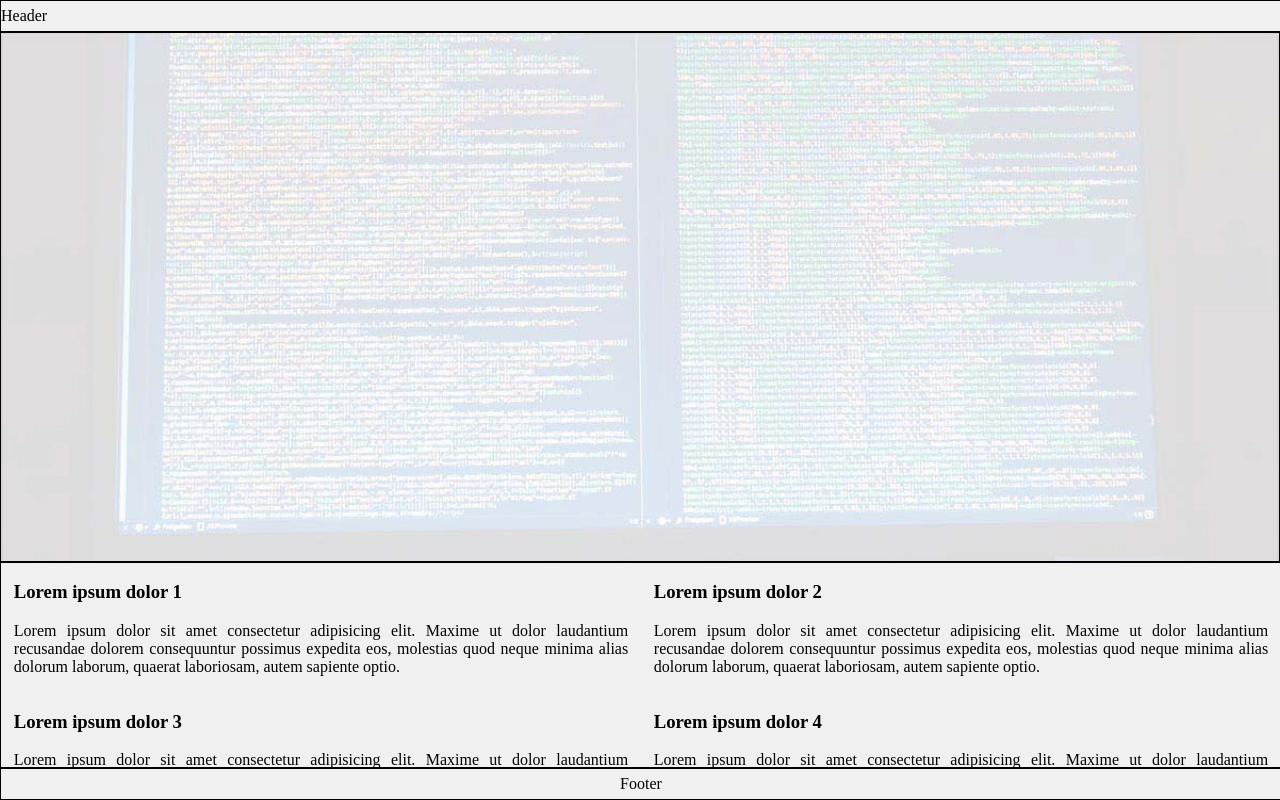
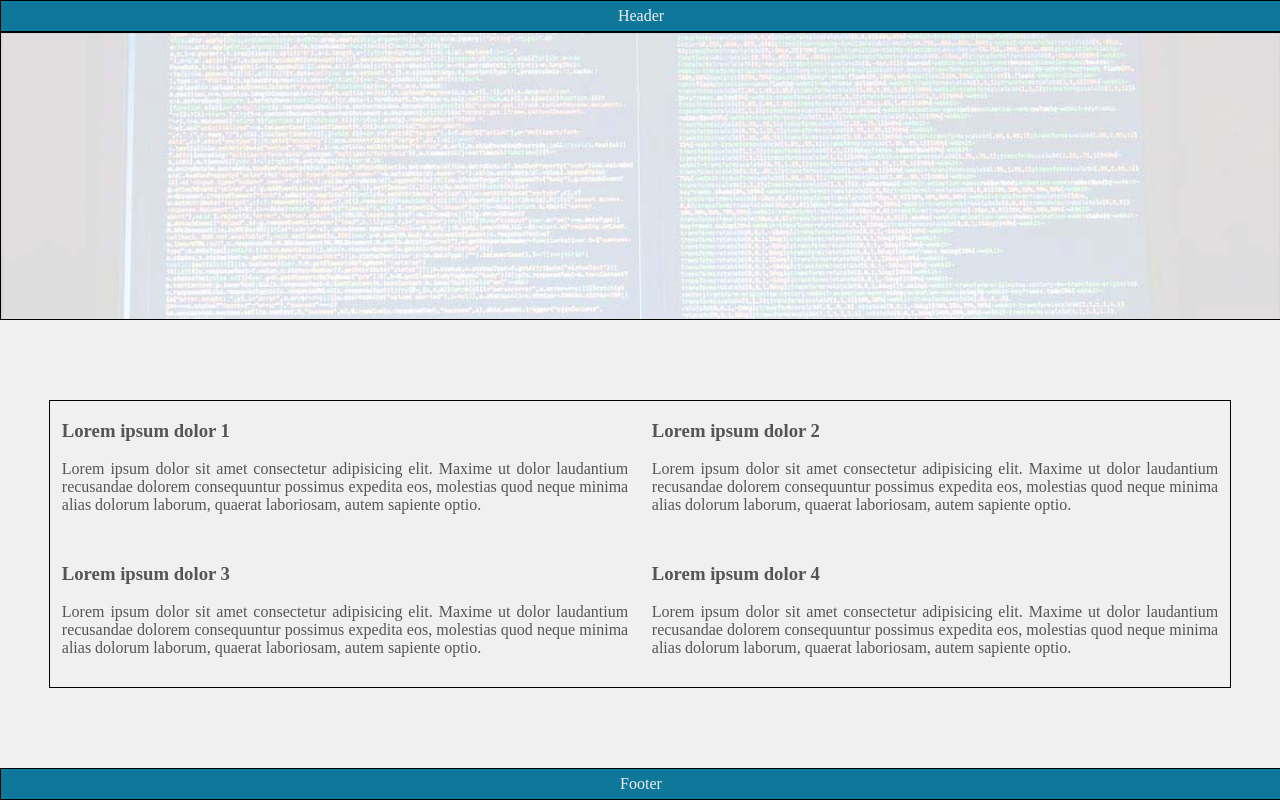
Before and after one commit to VoltG3/oppgave_01, a plain HTML site: page index.html in a window 1280 px wide. Drawn offline with Linux system fonts and the light colour scheme.

Commit message:
[ UPDATE ] - all around

```diff
--- a/css/root.css
+++ b/css/root.css
@@ -2,6 +2,8 @@
 
 :root {
 
-
-
+    --color--primary: #555;
+    --color--secondary: #77990F;
+    --color--tertiary: #0F7799;
+    --color--default: #f0f0f0
 }
--- a/css/sections.css
+++ b/css/sections.css
@@ -6,43 +6,41 @@
     width: inherit;
     height: inherit;
     border: solid 1px black;
-    overflow: hidden;
 }
 
     .header {
         display: flex;
         flex-direction: row;
-        justify-content: flex-start;
+        justify-content: center;
         align-items: center;
         width: inherit;
         max-height: 30px;
         height: 100%;
-    }
+        background: var(--color--tertiary);
+    } .header p { color: var(--color--default); }
 
     .image {
-        display: flex;
-        justify-content: row;
-        width: auto;
-        height: auto;
-
-    } .image img {
-            max-width: 1440px;
-            width: 100%;
-            height:auto;
+        background-image: url(../assets/img/data.jpg);
+        background-repeat: no-repeat;
+        background-size: cover;
+        background-position-x: center;
     }
 
     .content {
         display: flex;
         flex-wrap: wrap;
         flex-direction: row;
+        align-self: center;
         justify-content: space-around;
-        width: 100%;
-        height: auto;
+        width: calc(100% - 100px);
+        height: 100%;
+        margin-top: 80px;
+        margin-bottom: 80px;
     } .content > div {
         width: 48%;
         text-align: justify;
         text-justify: inter-word;
-    }
+    } .content > div > h3, p { color: var(--color--primary)}
 
     .footer {
         display: flex;
@@ -52,4 +50,5 @@
         width: inherit;
         max-height: 30px;
         height: 100%;
-    }
+        background: var(--color--tertiary);
+    } .footer p { color: var(--color--default); }
--- a/css/styles.css
+++ b/css/styles.css
@@ -5,7 +5,6 @@ html, body {
     padding: 0;
     width: 100vw;
     height: 100vh;
-    overflow-x: hidden;
     background: white;
 }
 
--- a/index.html
+++ b/index.html
@@ -17,7 +17,7 @@
             </section>
 
             <section class="image">
-                <img src="assets/img/data.jpg" alt="img1" />
+
             </section>
 
             <section class="content">
```
